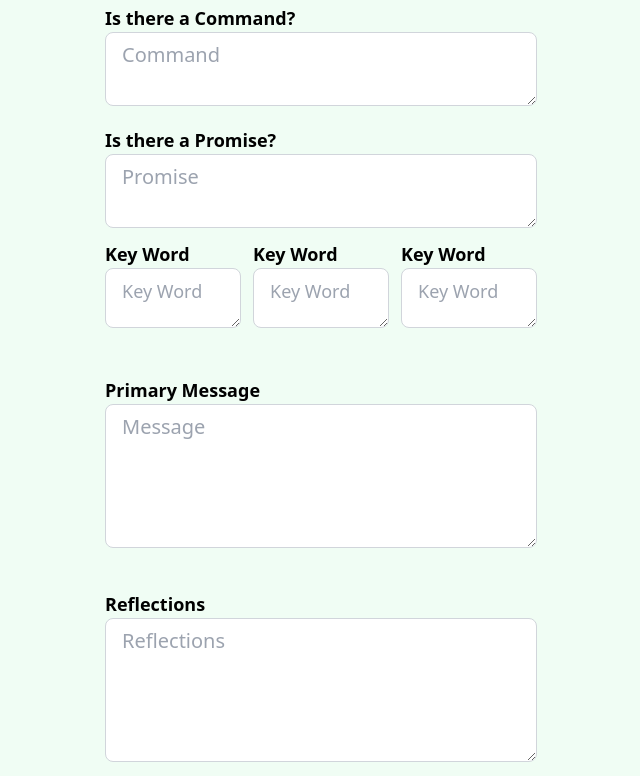
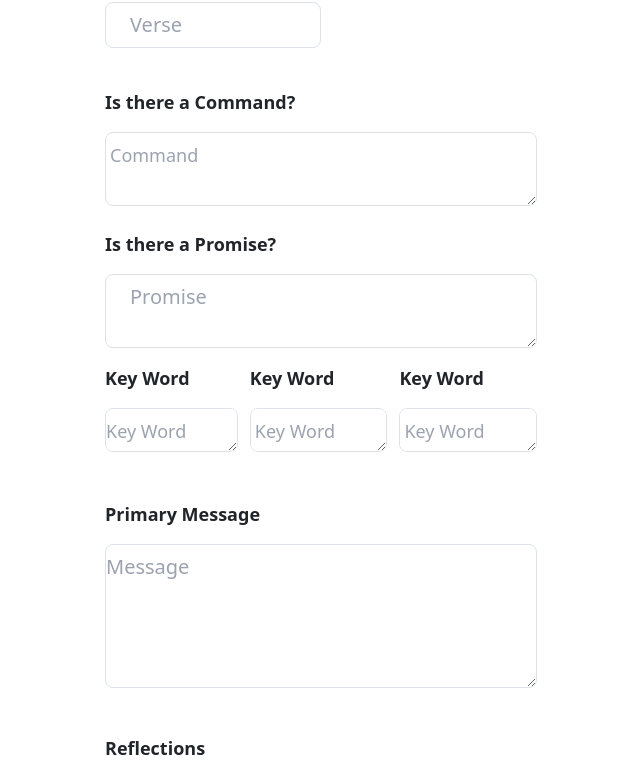
Before and after one commit to rbc42fl/warrior-v2, a React (Create React App) app: page /create-listing in a window 1280 px wide. Shown: the part 612-1388 px from the top of the page, without its empty margins (319-959 px from the left). Built offline with nearby package versions, Linux system fonts and the light colour scheme; no server answers; sample sign-in values are in the browser's storage.

Commit message:
Modify the createlisting and listing page

```diff
--- a/package.json
+++ b/package.json
@@ -7,9 +7,11 @@
     "@testing-library/jest-dom": "^5.16.5",
     "@testing-library/react": "^13.4.0",
     "@testing-library/user-event": "^13.5.0",
+    "bootstrap": "^5.2.2",
     "firebase": "^9.11.0",
     "formik": "^2.2.9",
     "react": "^18.2.0",
+    "react-bootstrap": "^2.5.0",
     "react-dom": "^18.2.0",
     "react-icons": "^4.4.0",
     "react-leaflet": "^4.1.0",
--- a/src/App.js
+++ b/src/App.js
@@ -16,6 +16,7 @@ import 'react-toastify/dist/ReactToastify.css';
 import EditListing from './pages/EditListing';
 import Listing from './pages/Listing';
 import Category from './pages/Category';
+import 'bootstrap/dist/css/bootstrap.min.css';
 
 function App() {
   return (
--- a/src/pages/CreateListing.jsx
+++ b/src/pages/CreateListing.jsx
@@ -12,6 +12,7 @@ import { v4 as uuidv4 } from 'uuid';
 import { addDoc, collection, serverTimestamp } from 'firebase/firestore';
 import { db } from '../firebase';
 import { useNavigate } from 'react-router-dom';
+import { Dropdown } from 'react-bootstrap';
 
 export default function CreateListing() {
   const navigate = useNavigate();
@@ -247,7 +248,7 @@ export default function CreateListing() {
             onChange={onChange}
             placeholder="Command"
             required
-            className="w-full px-4 py-2 text-xl text-gray-700 bg-white border border-gray-300 rounded-lg transition duration-150 ease-in-out focus:text-gray-700 focus:bg-white focus:border-slate-600 mb-2"
+            className="w-full px-1 py-2 text-lg text-gray-700 bg-white border border-gray-300 rounded-lg transition duration-150 ease-in-out focus:text-gray-700 focus:bg-white focus:border-slate-600 mb-2"
           />
 
           <p className="text-lg mt-3 font-semibold">Is there a Promise?</p>
@@ -274,7 +275,7 @@ export default function CreateListing() {
                 min="1"
                 max="50"
                 // required
-                className="w-full h-28 px-4 py-2 text-lg text-gray-700 bg-white border border-gray-300 rounded-lg  focus:text-gray-700 focus:bg-white focus:border-slate-600 mb-6"
+                className="w-full h-28 px1 py-2 text-lg text-gray-700 bg-white border border-gray-300 rounded-lg  focus:text-gray-700 focus:bg-white focus:border-slate-600 mb-6"
               />
             </div>
             <div className="flex flex-col mr-3">
@@ -286,7 +287,7 @@ export default function CreateListing() {
                 onChange={onChange}
                 placeholder="Key Word"
                 // required
-                className="w-full px-4 py-2 text-lg text-gray-700 bg-white border border-gray-300 rounded-lg  focus:text-gray-700 focus:bg-white focus:border-slate-600 mb-6"
+                className="w-full px-1 py-2 text-lg text-gray-700 bg-white border border-gray-300 rounded-lg  focus:text-gray-700 focus:bg-white focus:border-slate-600 mb-6"
               />
             </div>
             <div className="flex flex-col">
@@ -298,7 +299,7 @@ export default function CreateListing() {
                 onChange={onChange}
                 placeholder="Key Word"
                 // required
-                className="w-full px-4 py-2 text-lg text-gray-700 bg-white border border-gray-300 rounded-lg  focus:text-gray-700 focus:bg-white focus:border-slate-600 mb-6"
+                className="w-full px-1 py-2 text-lg text-gray-700 bg-white border border-gray-300 rounded-lg  focus:text-gray-700 focus:bg-white focus:border-slate-600 mb-6"
               />
             </div>
           </div>
@@ -313,7 +314,7 @@ export default function CreateListing() {
               onChange={onChange}
               placeholder="Message"
               required
-              className="w-full h-36 px-4 py-2 text-xl text-gray-700 bg-white border border-gray-300 rounded-lg  focus:text-gray-700 focus:bg-white focus:border-slate-600 mb-3"
+              className="w-full h-36 px-1s py-2 text-xl text-gray-700 bg-white border border-gray-300 rounded-lg  focus:text-gray-700 focus:bg-white focus:border-slate-600 mb-3"
             />
           </div>
 
@@ -326,7 +327,7 @@ export default function CreateListing() {
               onChange={onChange}
               placeholder="Reflections"
               required
-              className="w-full h-36 px-4 py-2 text-xl text-gray-700 bg-white border border-gray-300 rounded-lg transition duration-150 ease-in-out focus:text-gray-700 focus:bg-white focus:border-slate-600 mb-6"
+              className="w-full h-36 px-1 py-2 text-xl text-gray-700 bg-white border border-gray-300 rounded-lg transition duration-150 ease-in-out focus:text-gray-700 focus:bg-white focus:border-slate-600 mb-6"
             />
           </div>
         </div>
--- a/src/pages/Listing.jsx
+++ b/src/pages/Listing.jsx
@@ -105,7 +105,7 @@ export default function Listing() {
             </p>
           </div>
 
-          <ul className="flex-col mb-4 sm:flex shadow-md">
+          <ul className="flex mb-4 sm:flex shadow-md">
             <li className="flex items-center whitespace-nowrap  mr-4  max-w-min">
               {/* <FaCross className="text-lg mr-1" /> */}
               <span className="font-semibold whitespace-pre ">
@@ -136,7 +136,7 @@ export default function Listing() {
               <span className="font-semibold whitespace-pre">Commands </span>
               <textarea
                 type="text"
-                className=" h-28 mb-3 shadow-md  max-w-4xl  border-black"
+                className=" h-36 mb-3 shadow-md  max-w-4xl  border-black"
                 value={listing.command}
               />
             </div>
@@ -149,7 +149,7 @@ export default function Listing() {
               />
             </div>
             <div className="">
-              <ul className="flex-col shadow-md">
+              <ul className="flex shadow-md">
                 <li className="flex items-center mb-3 mr-3  max-w-min">
                   {/* <FaChair className="text-lg mr-1" /> */}
                   <span className="font-semibold whitespace-pre">
@@ -178,7 +178,7 @@ export default function Listing() {
               <span className="font-semibold whitespace-pre">Reflections </span>
               <textarea
                 type="text"
-                className=" h-28   mb-8 shadow-md  max-w-4xl  border-black"
+                className=" h-36   mb-8 shadow-md  max-w-4xl  border-black"
                 value={listing.reflections}
               />
             </div>
```
Also changed, not shown: 1 other file (tests, documents, lock files or other folders).
